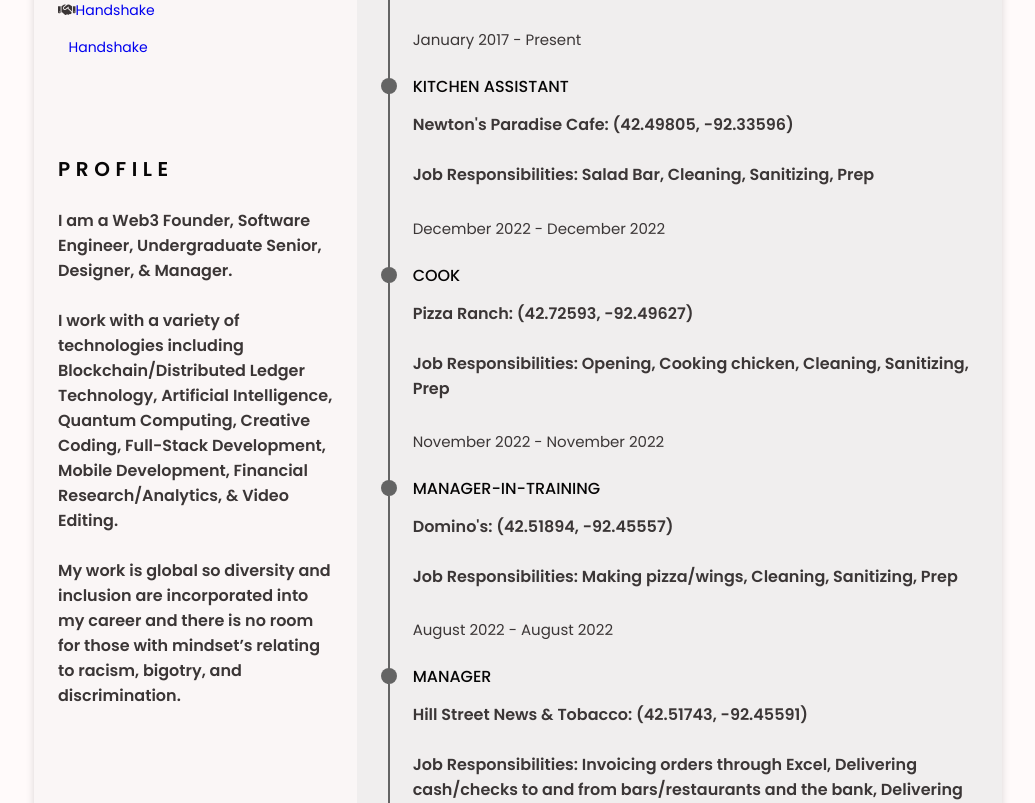
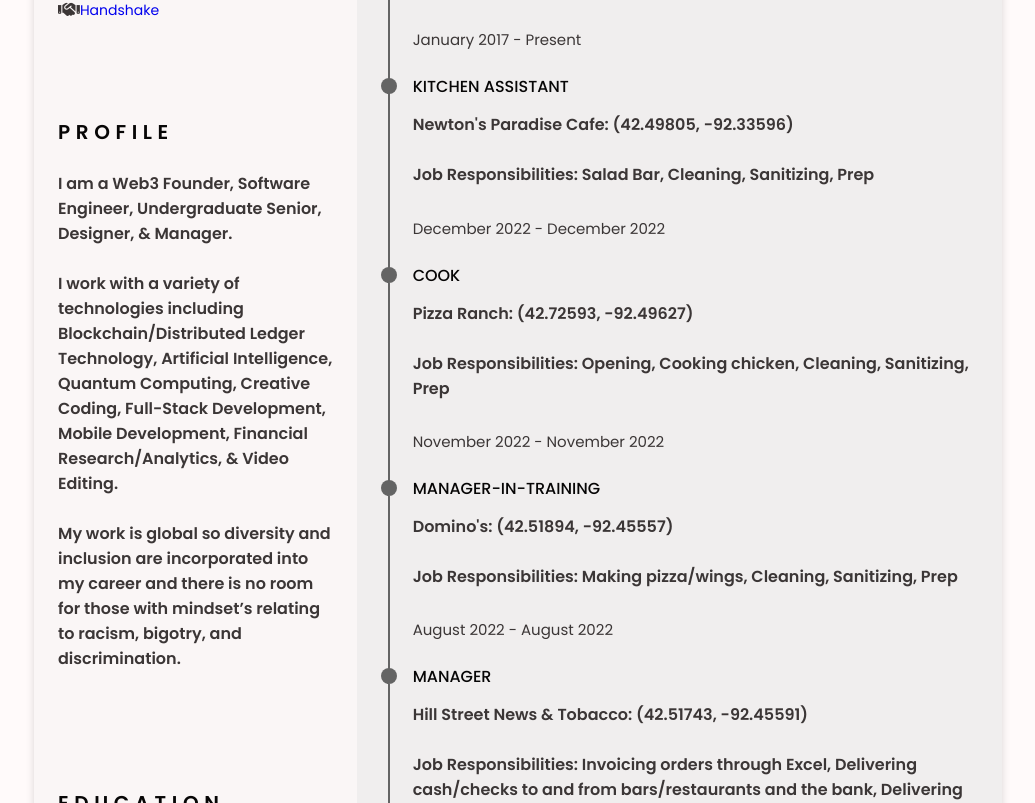
Before and after one commit to Marqui-13/wog, a website: page resume.html in a window 1280 px wide. Shown: the part 905-1708 px from the top of the page, without its empty margins (122-1157 px from the left). Drawn offline with nearby package versions, Linux system fonts and the light colour scheme; a script that the page names is missing.

Commit message:
Update resume.html

```diff
--- a/resume.html
+++ b/resume.html
@@ -138,10 +138,7 @@
                             <i class='bx bxl-figma bx-sm home__icon'></i><a href="https://www.figma.com/files/recent?fuid=1187106115131203293">Figma</a>
                           </span>
                           <span class="home__information">
-                            <i class="fa-solid fa-handshake"></i><a href="https://app.joinhandshake.com/stu/users/45397845">Handshake</a>
-                          </span>
-                          <span class="home__information">
-                            <i class="fa-duotone fa-handshake"></i><a href="https://app.joinhandshake.com/stu/users/47018545">Handshake</a>
+                            <i class="fa-solid fa-handshake fa-lg"></i><a href="https://app.joinhandshake.com/stu/users/47018545">Handshake</a>
                           </span>
                         </div>
                       </div>
```
